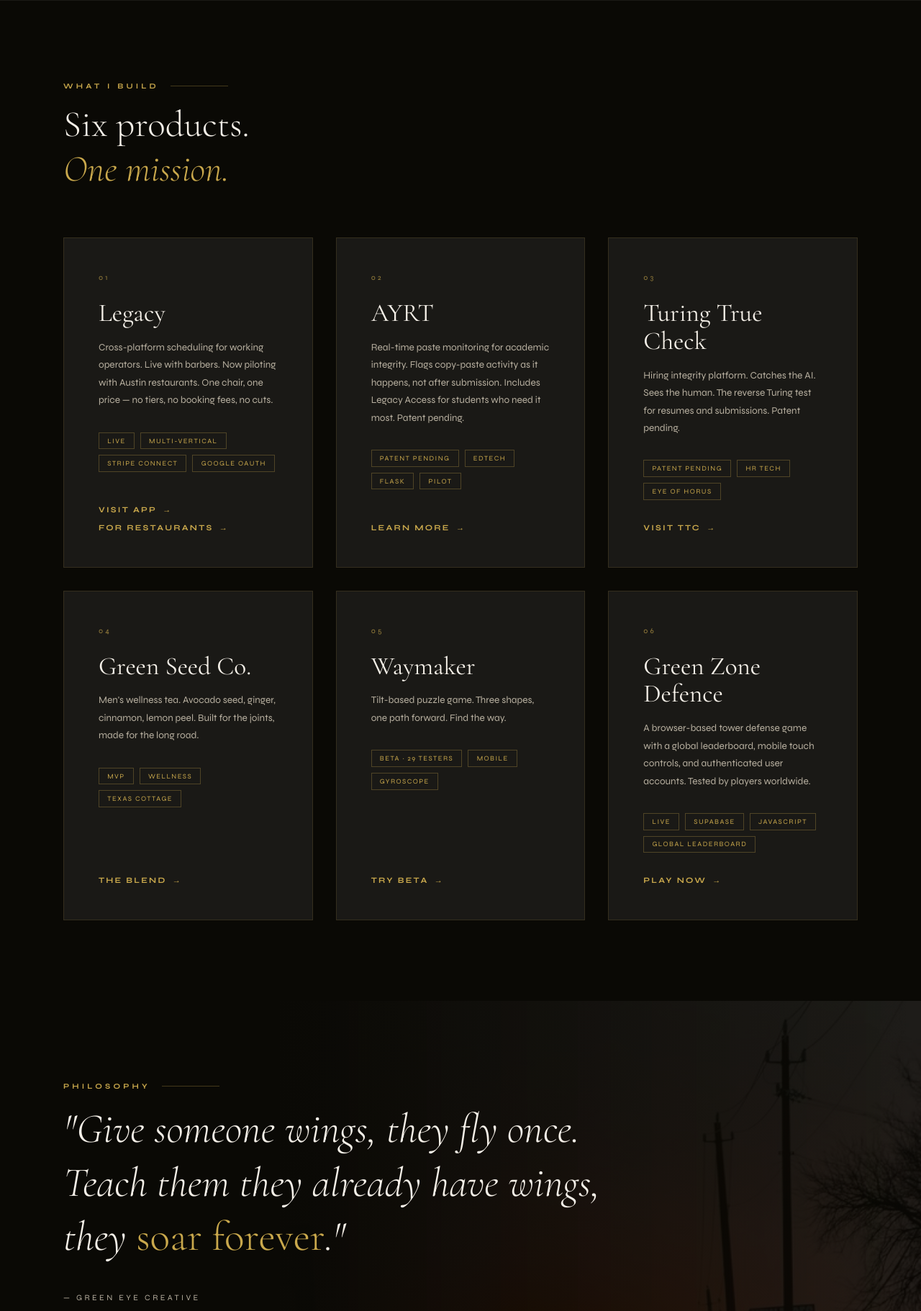
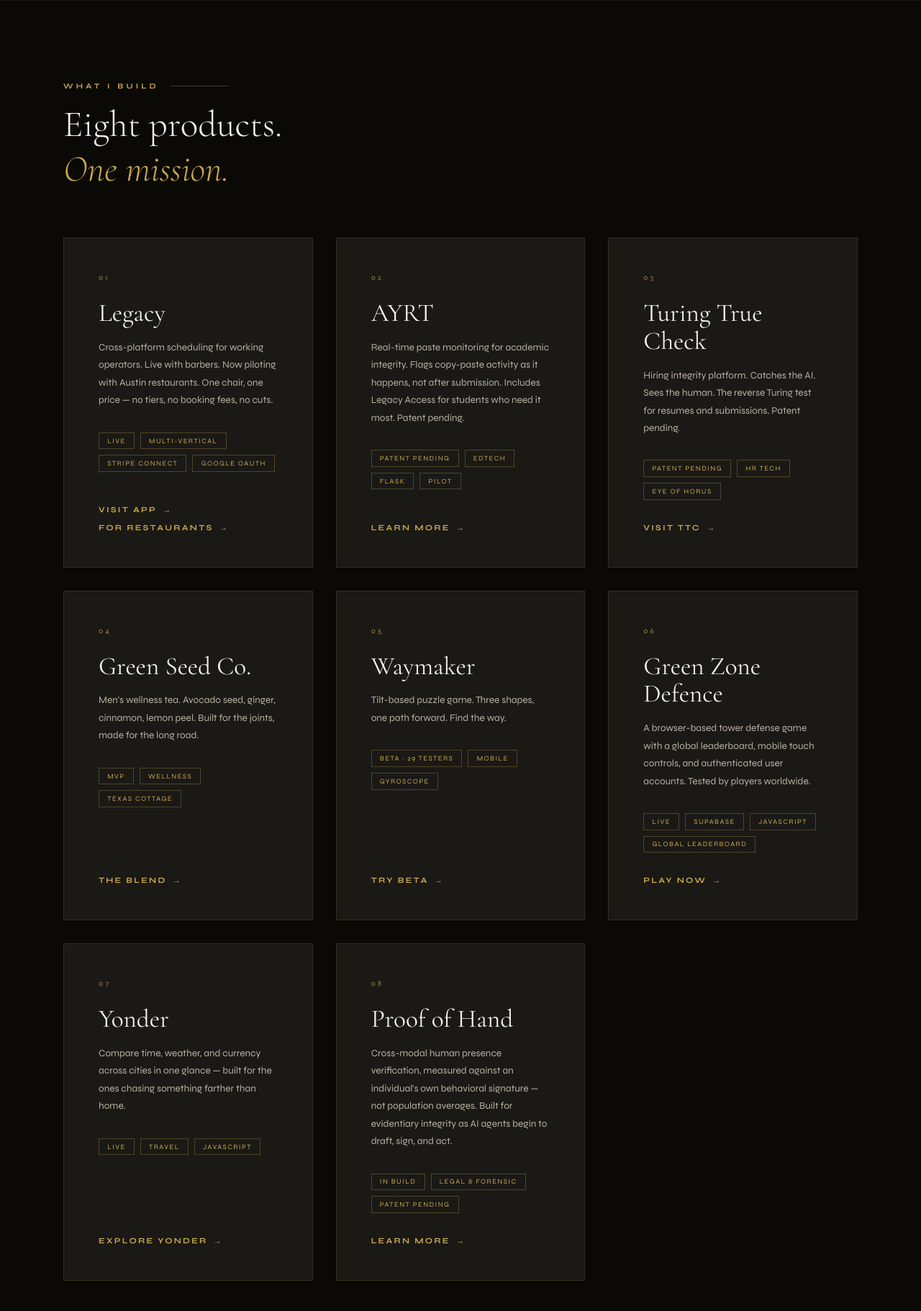
Before and after one commit to lighnthedark/green-eye-creative, a Flask app: page / in a window 1280 px wide. Shown: the part 2091-3913 px from the top of the page at 72% size. Run offline with Flask 3, Linux system fonts and the light colour scheme.

Commit message:
Add Yonder and Proof of Hand to projects grid

```diff
--- a/templates/index.html
+++ b/templates/index.html
@@ -817,7 +817,7 @@
   <section>
     <div class="section-inner">
       <p class="section-label reveal">What I Build</p>
-      <h2 class="projects-title reveal">Six products.<br><em>One mission.</em></h2>
+      <h2 class="projects-title reveal">Eight products.<br><em>One mission.</em></h2>
       <div class="projects-grid">
         <div class="project-card reveal">
           <p class="project-number">01</p>
@@ -893,7 +893,31 @@
             <span class="tag">Global Leaderboard</span>
           </div>
           <span class="project-link">Play Now</span>
-        </a>
+          <a href="https://timezone-d99n.onrender.com" target="_blank" class="project-card reveal">
+            <p class="project-number">07</p>
+            <h3 class="project-name">Yonder</h3>
+            <p class="project-desc">Compare time, weather, and currency across cities in one glance — built for the ones
+              chasing something farther than home.</p>
+            <div class="project-tags">
+              <span class="tag">Live</span>
+              <span class="tag">Travel</span>
+              <span class="tag">JavaScript</span>
+            </div>
+            <span class="project-link">Explore Yonder</span>
+          </a>
+          <a href="/pricing" class="project-card reveal">
+            <p class="project-number">08</p>
+            <h3 class="project-name">Proof of Hand</h3>
+            <p class="project-desc">Cross-modal human presence verification, measured against an individual's own
+              behavioral signature — not population averages. Built for evidentiary integrity as AI agents begin to
+              draft, sign, and act.</p>
+            <div class="project-tags">
+              <span class="tag">In Build</span>
+              <span class="tag">Legal &amp; Forensic</span>
+              <span class="tag">Patent Pending</span>
+            </div>
+            <span class="project-link">Learn More</span>
+          </a>
       </div>
     </div>
   </section>
```
